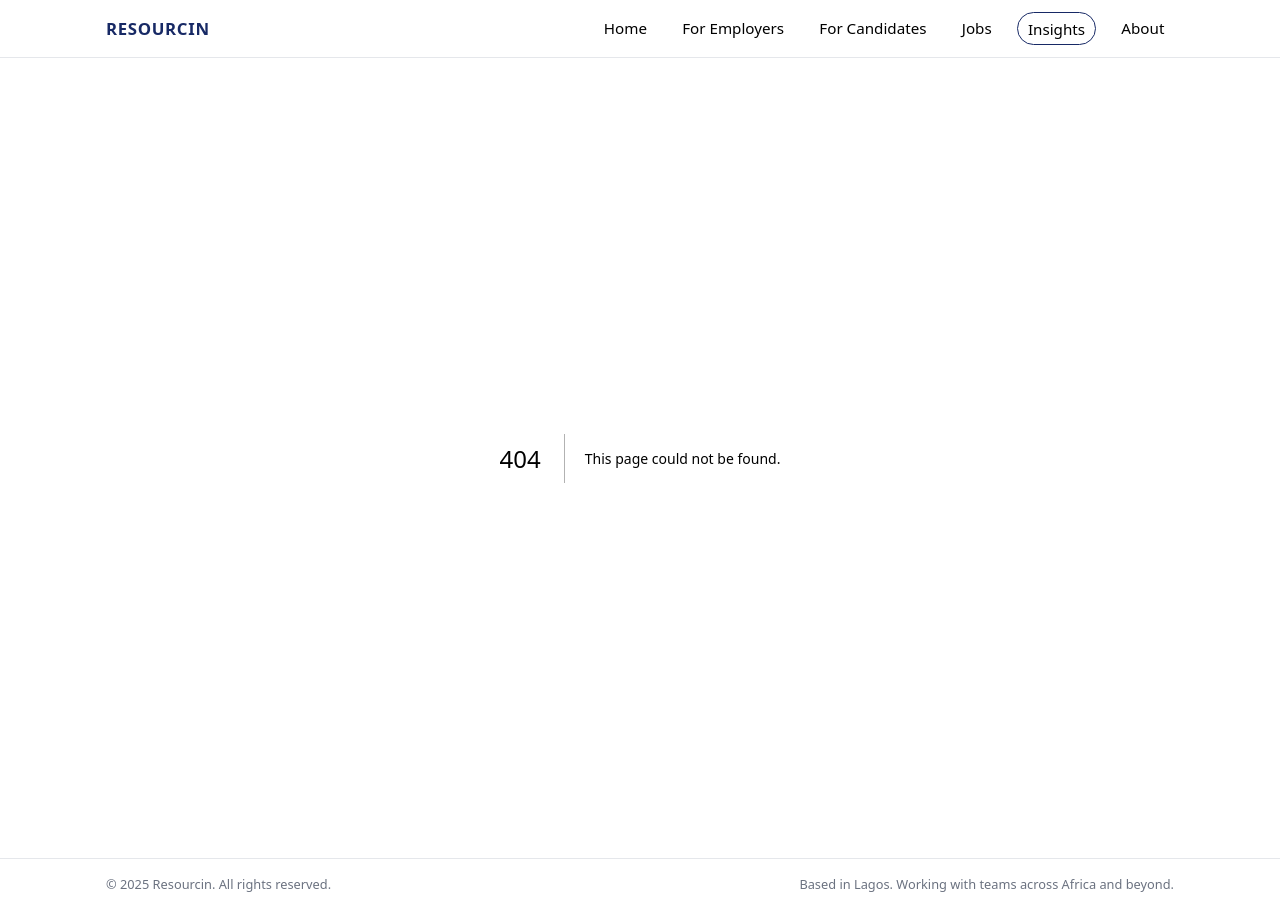
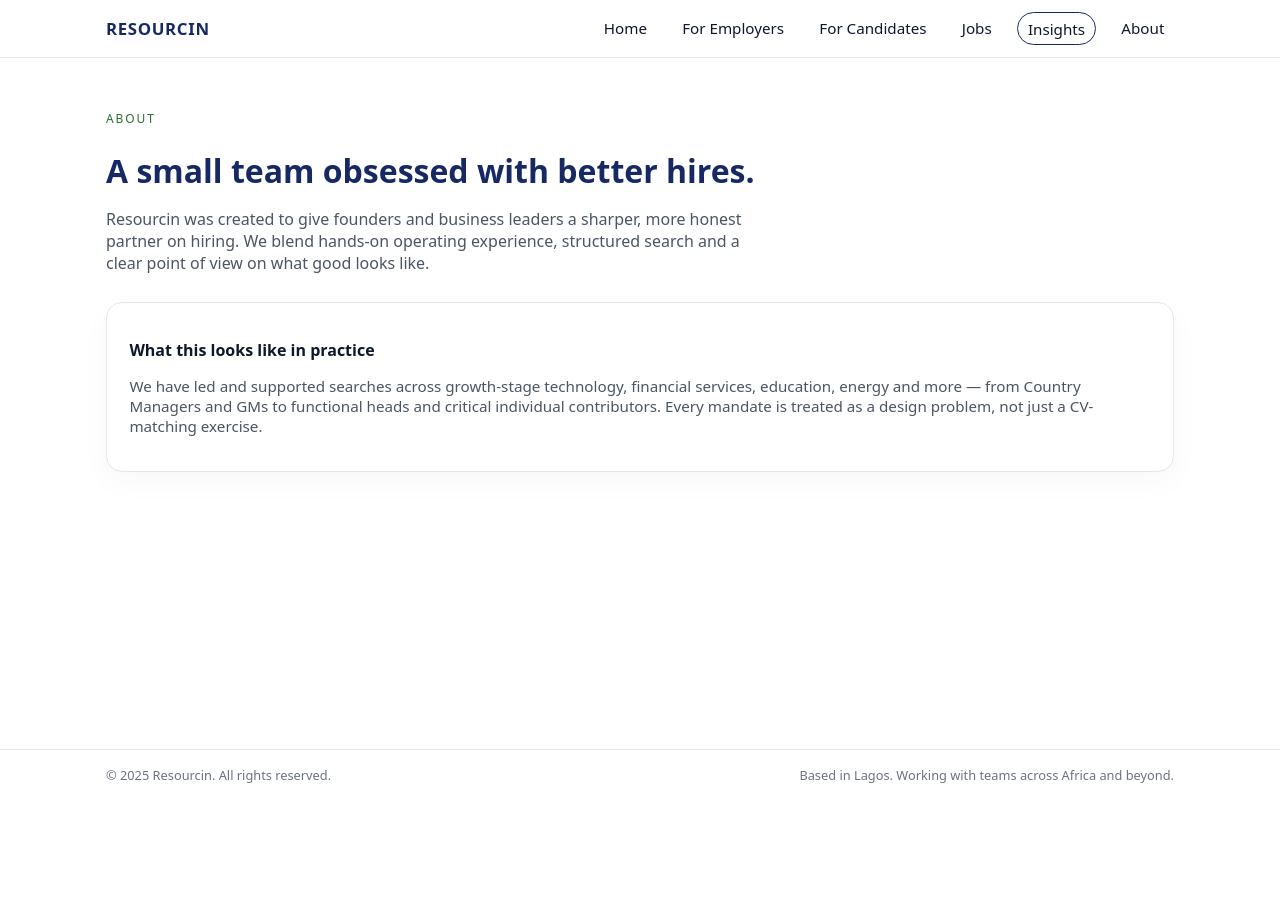
Before and after one commit to xieph-hub/resourcin-site, a Next.js app: page /about in a window 1280 px wide. Before the commit this address had no page. After the commit the page ends 800 px from the top, so only its background shows below. Built offline with nearby package versions, Linux system fonts and the light colour scheme.

Commit message:
Create page.js

```diff
--- /dev/null
+++ b/app/about/page.js
@@ -0,0 +1,28 @@
+export const metadata = {
+  title: "About | Resourcin",
+};
+
+export default function AboutPage() {
+  return (
+    <div className="page-wrapper">
+      <p className="page-eyebrow">About</p>
+      <h1 className="page-title">A small team obsessed with better hires.</h1>
+      <p className="page-lede">
+        Resourcin was created to give founders and business leaders a sharper,
+        more honest partner on hiring. We blend hands-on operating experience,
+        structured search and a clear point of view on what good looks like.
+      </p>
+
+      <div className="card">
+        <h3 className="card-title">What this looks like in practice</h3>
+        <p className="card-body">
+          We have led and supported searches across growth-stage technology,
+          financial services, education, energy and more — from Country
+          Managers and GMs to functional heads and critical individual
+          contributors. Every mandate is treated as a design problem, not just a
+          CV-matching exercise.
+        </p>
+      </div>
+    </div>
+  );
+}
```
